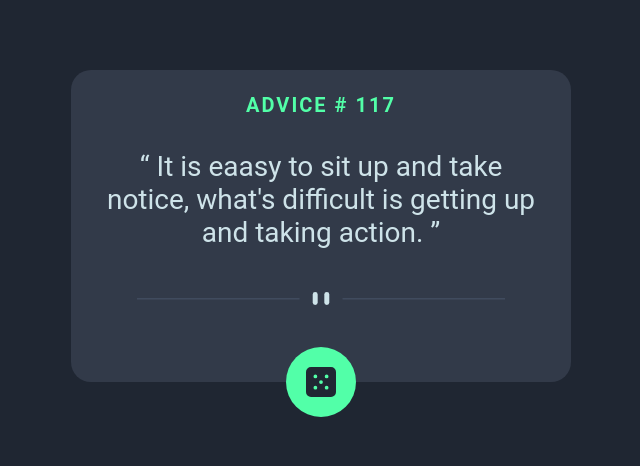
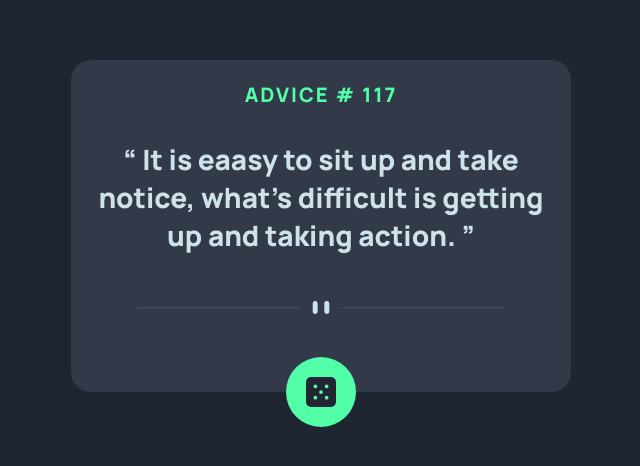
Before and after one commit to kvruntime/fm-advice-generator, a plain HTML site: page index.html in a window 1280 px wide. Shown: the part 184-650 px from the top of the page, without its empty margins (319-959 px from the left). Drawn offline with Linux system fonts and the light colour scheme.

Commit message:
Update style.css

```diff
--- a/assets/css/style.css
+++ b/assets/css/style.css
@@ -6,6 +6,7 @@
 */
 
 /* IMPORTS */
+@import url('https://fonts.googleapis.com/css2?family=Lexend+Deca&family=Manrope:wght@800&display=swap');
 
 /* VARIABLES */
 :root {
```
